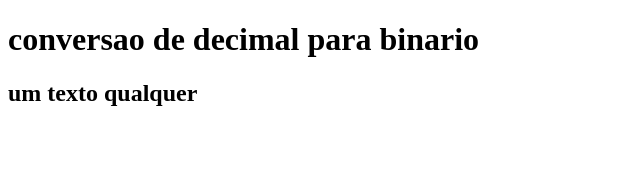
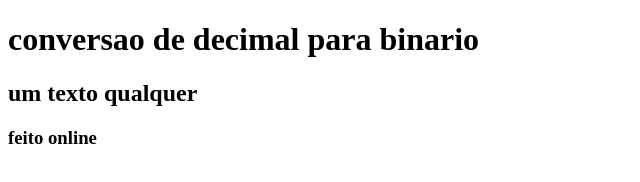
Before and after one commit to erikade/calculadora, a plain HTML site: page index.html in a window 1280 px wide. Shown: the whole page, without its empty margins (0-640 px from the left). Drawn offline with Linux system fonts and the light colour scheme.

Commit message:
Update index.html

```diff
--- a/index.html
+++ b/index.html
@@ -9,5 +9,6 @@
 <body>
     <h1>conversao de decimal para binario</h1>
     <h2>um texto qualquer</h2>
+    <h3>feito online</h3>
 </body>
 </html>
```
